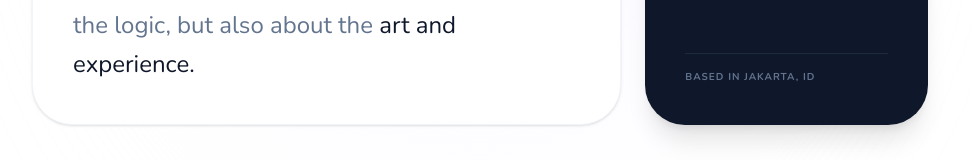
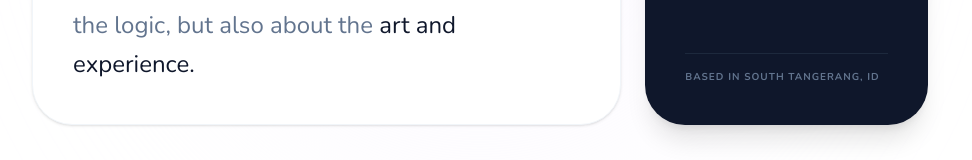
Before and after one commit to andi-ramadhan/personal-web, a React (Vite) app: page / in a window 1280 px wide. Shown: the part 602-762 px from the top of the page, without its empty margins (160-1132 px from the left). Built offline with nearby package versions, Linux system fonts and the light colour scheme.

Commit message:
change based live in about stack card

```diff
--- a/src/components/ProfileHead.jsx
+++ b/src/components/ProfileHead.jsx
@@ -56,7 +56,7 @@ export default function ProfileHead() {
               </ul>
             </div>
             <div className="pt-4 border-t border-slate-800">
-              <p className="text-[10px] uppercase tracking-widest text-slate-500 font-bold">Based in Jakarta, ID</p>
+              <p className="text-[10px] uppercase tracking-widest text-slate-500 font-bold">Based in South Tangerang, ID</p>
             </div>
           </div>
         </div>
```
